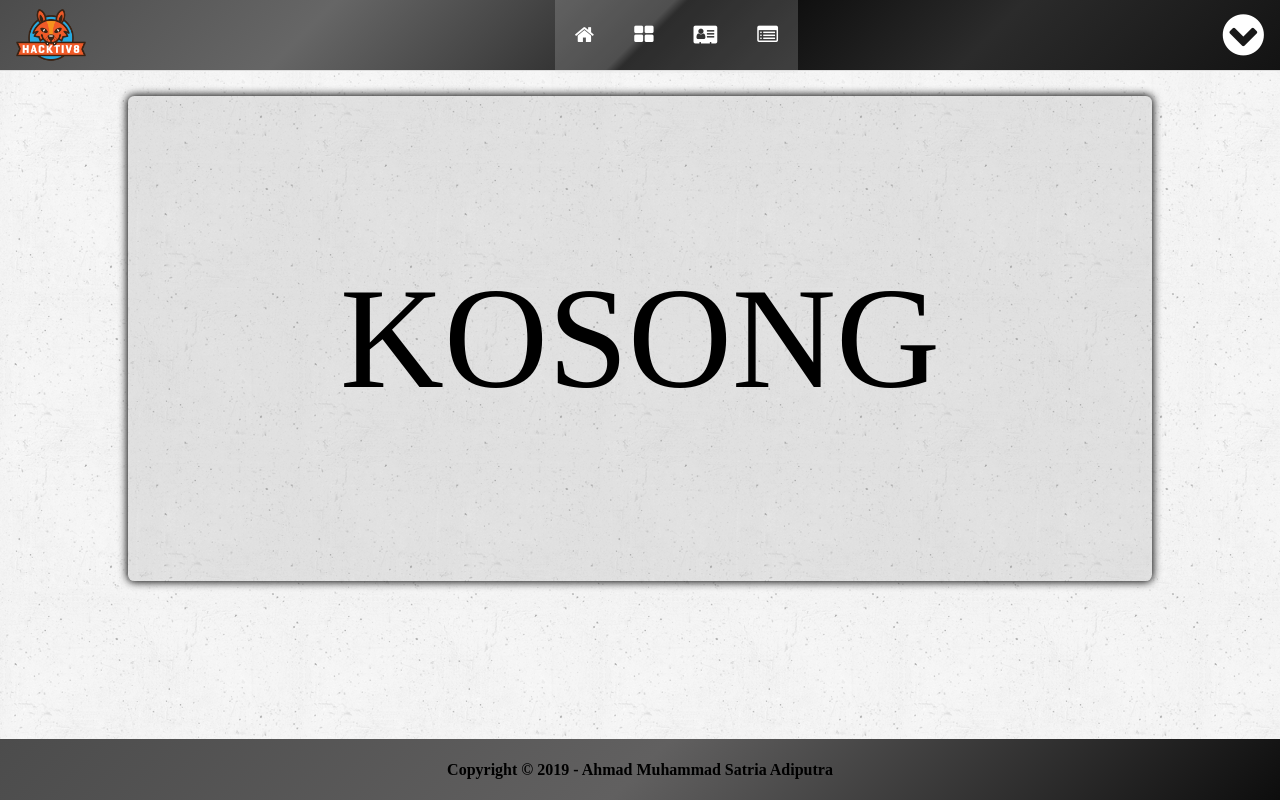
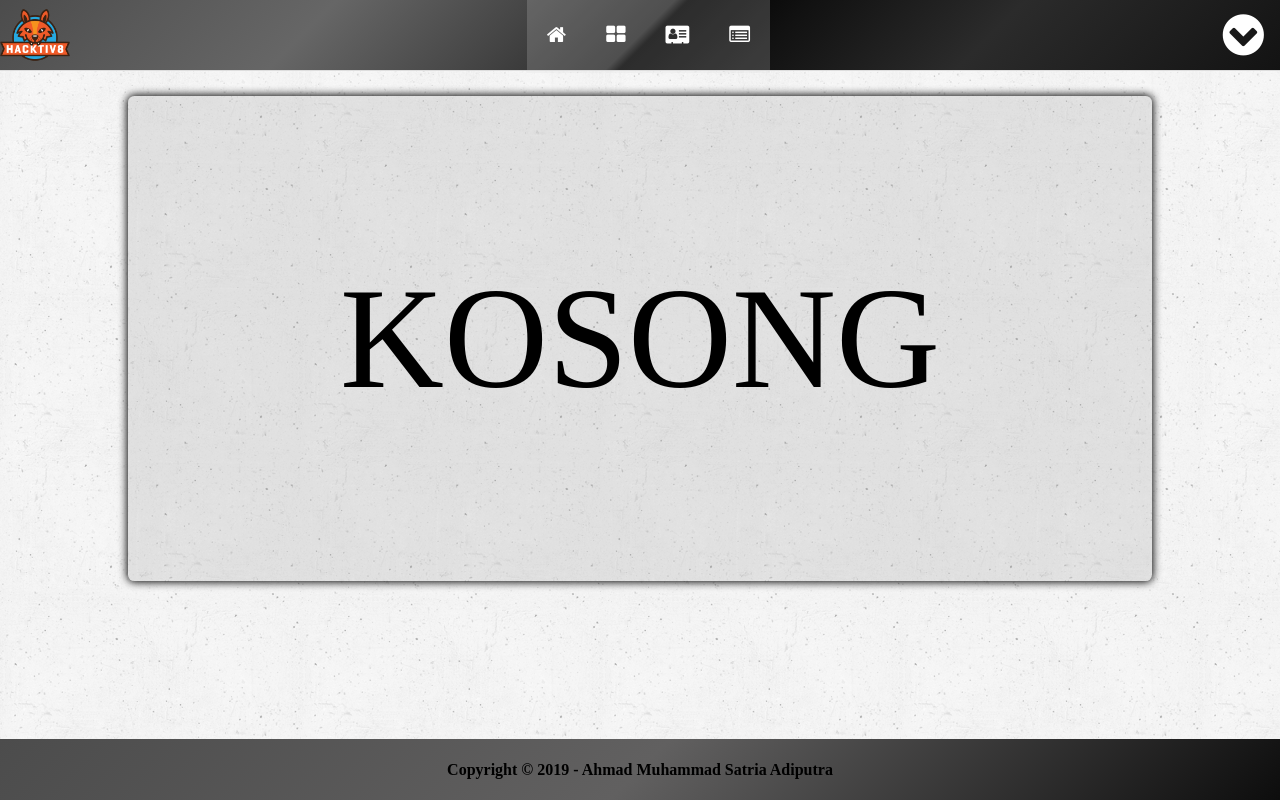
Before and after one commit to ninoloid/ninoloid.github.io, a plain HTML site: page index.html in a window 1280 px wide. Drawn offline with Linux system fonts and the light colour scheme; files whose address does not match are found by name.

```diff
--- a/css/style.css
+++ b/css/style.css
@@ -30,12 +30,12 @@
 header nav img {
   width: 70px;
   height: 70px;
-  margin-left: 1rem;
 }
 
 header nav ul {
   list-style-type: none;
   list-style-position: outside;
+  padding: 0;
 }
 
 header nav ul li {
```
